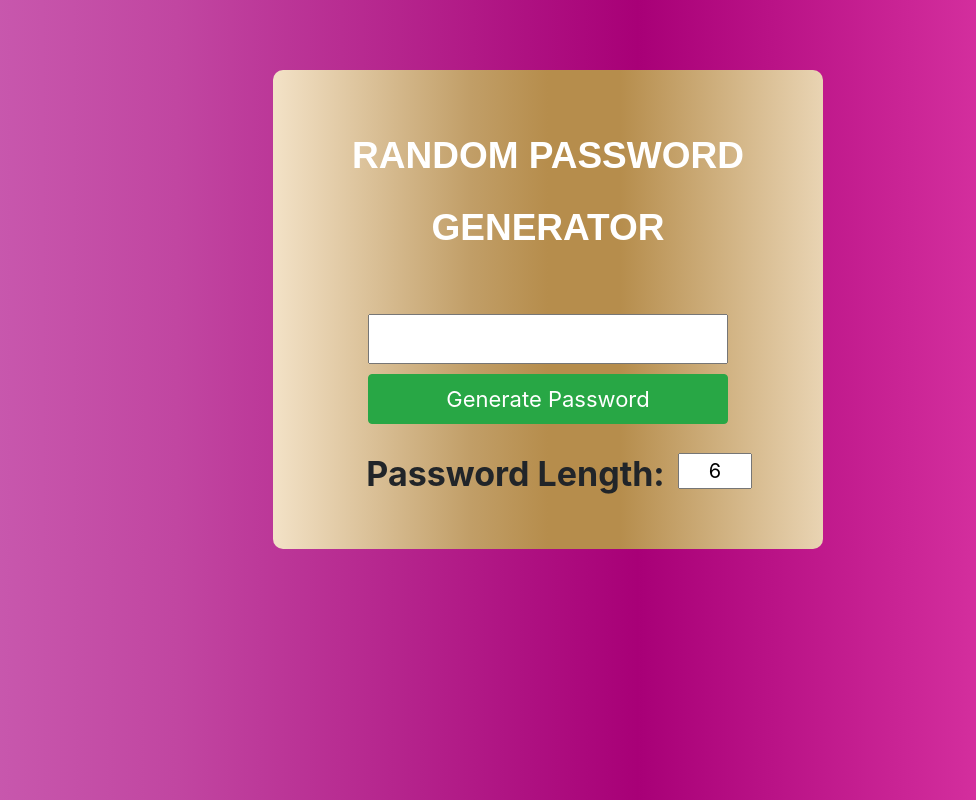
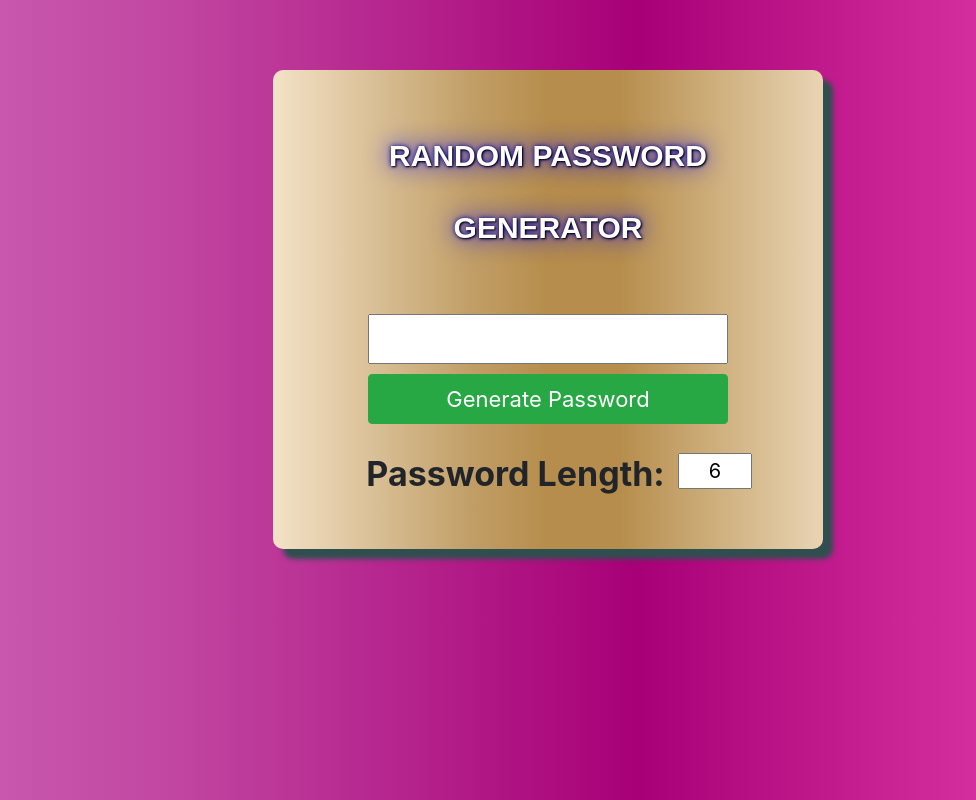
Before and after one commit to Dhananjaypathak27/random-password-generator, a plain HTML site: page index.html in a window 1280 px wide. Shown: the whole page, without its empty margins (92-1068 px from the left). Drawn offline with nearby package versions, Linux system fonts and the light colour scheme.

Commit message:
updated css

```diff
--- a/css/style.css
+++ b/css/style.css
@@ -13,7 +13,10 @@ filter: progid:DXImageTransform.Microsoft.gradient( startColorstr='#cb60b3', end
     text-decoration: double;
 
 } */
-h1 { color: #ffffff; font-family: 'Raleway',sans-serif; font-size: 37px; font-weight: 800; line-height: 72px; margin: 0 0 24px; text-align: center; text-transform: uppercase; }
+h1 {
+    color: #ffffff; font-family: 'Raleway',sans-serif; font-size: 30px; font-weight: 800; line-height: 72px; margin: 0 0 24px; text-align: center; text-transform: uppercase;
+    text-shadow: 1px 1px 2px black, 0 0 25px blue, 0 0 5px darkblue;
+}
 .mybtn{
     height: 50px;
     width: 100%;
@@ -66,4 +69,6 @@ h1 { color: #ffffff; font-family: 'Raleway',sans-serif; font-size: 37px; font-we
     background: -ms-linear-gradient(left, rgba(243,226,199,1) 0%, rgba(193,158,103,1) 36%, rgba(182,141,76,1) 50%, rgba(182,141,76,1) 63%, rgba(233,212,179,1) 100%);
     background: linear-gradient(to right, rgba(243,226,199,1) 0%, rgba(193,158,103,1) 36%, rgba(182,141,76,1) 50%, rgba(182,141,76,1) 63%, rgba(233,212,179,1) 100%);
     filter: progid:DXImageTransform.Microsoft.gradient( startColorstr='#f3e2c7', endColorstr='#e9d4b3', GradientType=1 );
+    box-shadow: 10px 10px 5px darkslategrey;
+    margin-bottom: 70px;
 }
```
